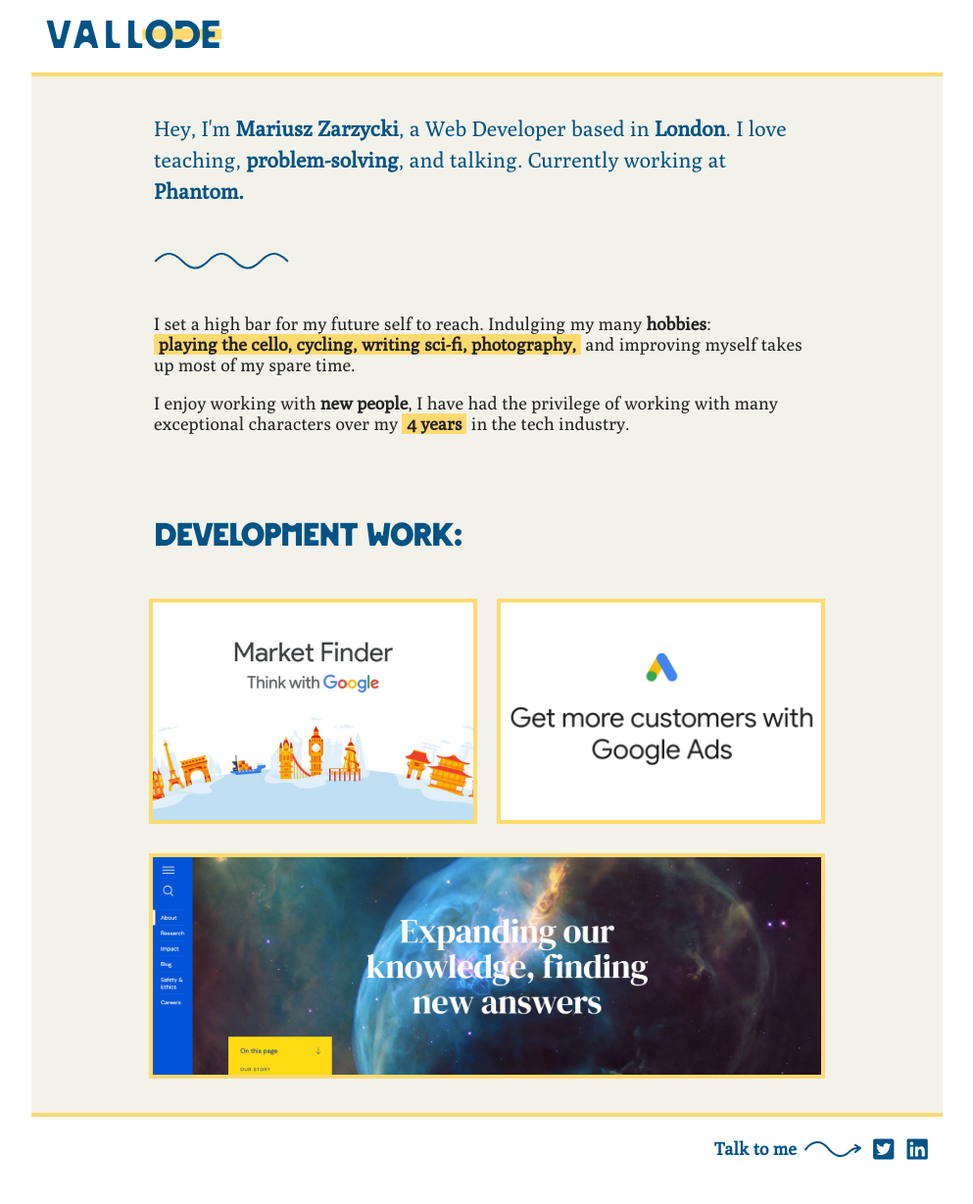
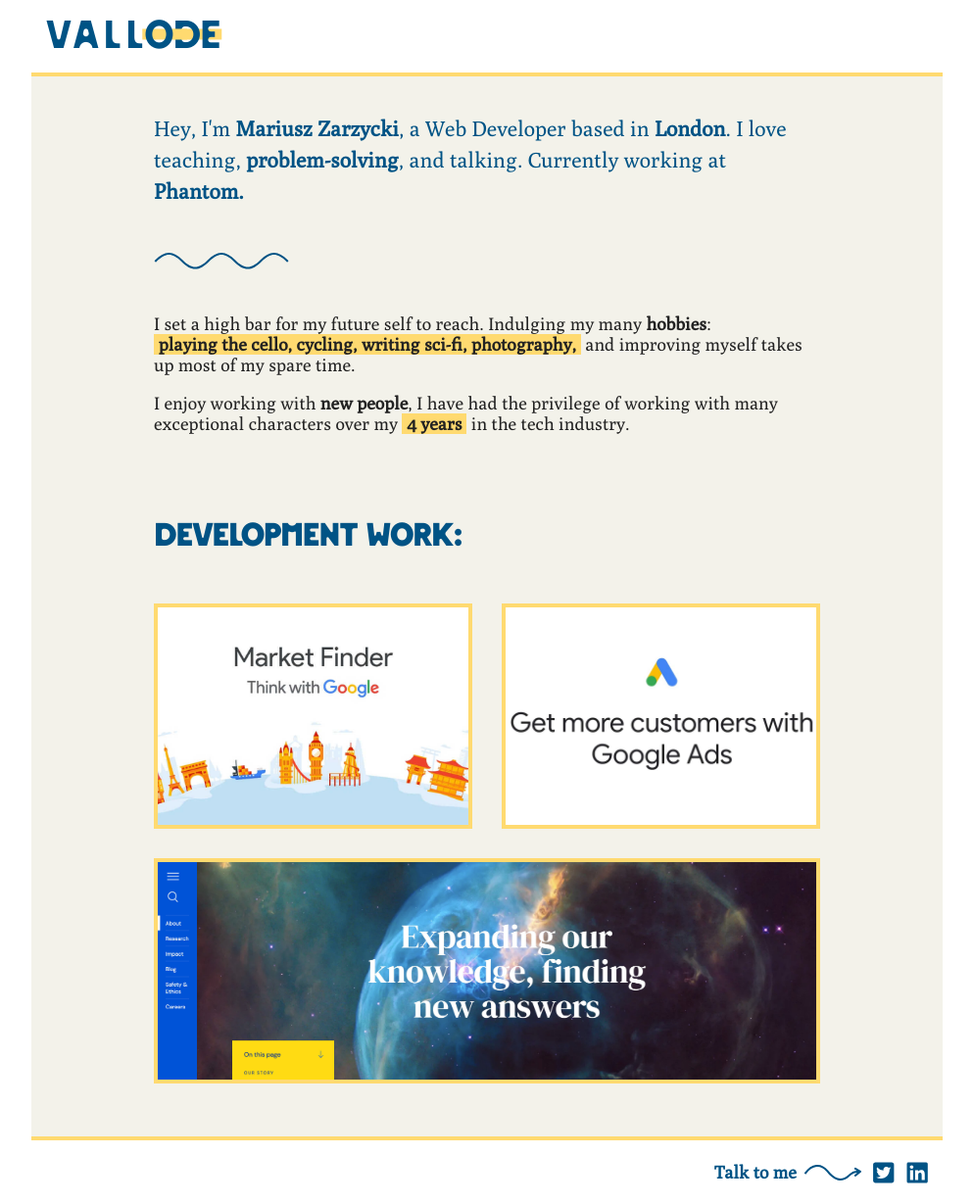
Before and after one commit to vallode/vallode.com, a Jekyll site: the page built from index.html, in a window 1280 px wide. Shown: the whole page at 98% size, without its empty margins (143-1136 px from the left). Built offline with Jekyll 4.4.1, drawn with Linux system fonts in a browser that asks for light colours; before the commit the page ends 1205 px from its top, so only the background shows below that.

Commit message:
Adjust portfolio spacing

```diff
--- a/_sass/_portfolio.scss
+++ b/_sass/_portfolio.scss
@@ -2,7 +2,7 @@
   margin: 45px 0 0;
 
   @include phone-up {
-    margin: 80px 0 0;
+    margin: 80px 0 24px 0;
   }
 
   ul {
@@ -18,7 +18,6 @@
       border: 4px solid $-c-yellow-500;
       display: block;
       height: 230px;
-      margin: 0 0 10px;
       transition: border .1s ease;
       width: 100%;
     }
@@ -30,7 +29,7 @@
 
     li {
       display: flex;
-      margin: 10px;
+      margin: 15px;
       text-align: right;
       width: 100%;
 
```
